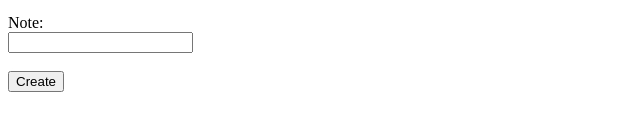
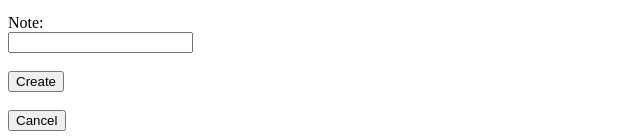
Before and after one commit to tkhnhy/BibTex-Miniprojekti, a Flask app: page /new_reference in a window 1280 px wide. Shown: the part 696-835 px from the top of the page, without its empty margins (0-640 px from the left). Before the commit the page ends 788 px from the top, so only its background shows below. Run offline with Flask 3, Linux system fonts and the light colour scheme.

Commit message:
Added cancel button when creating reference

```diff
--- a/src/templates/new_reference.html
+++ b/src/templates/new_reference.html
@@ -54,5 +54,8 @@ Create a new reference
     Create
   </button>
 </form>
-
+<br>
+<button type="reset" onclick="location.href='/'">
+    Cancel
+</button>
 {% endblock %}
```
